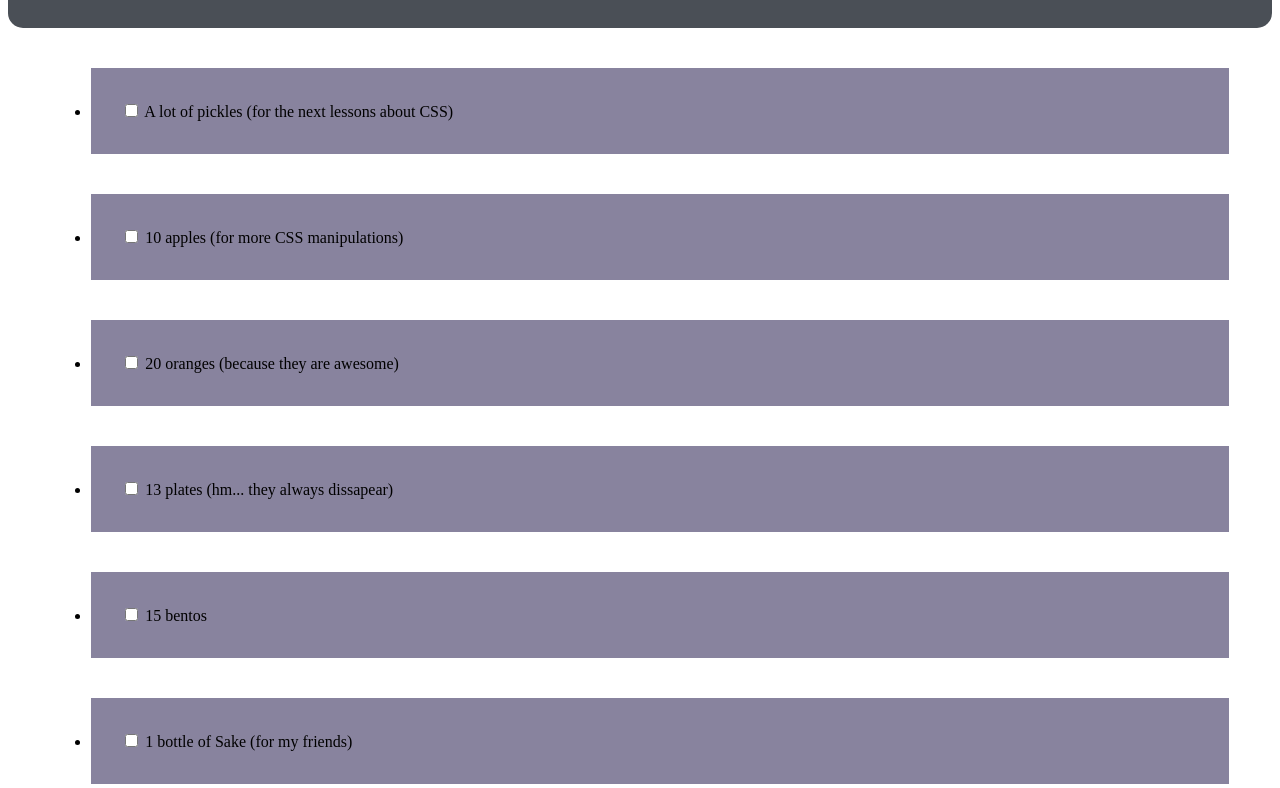
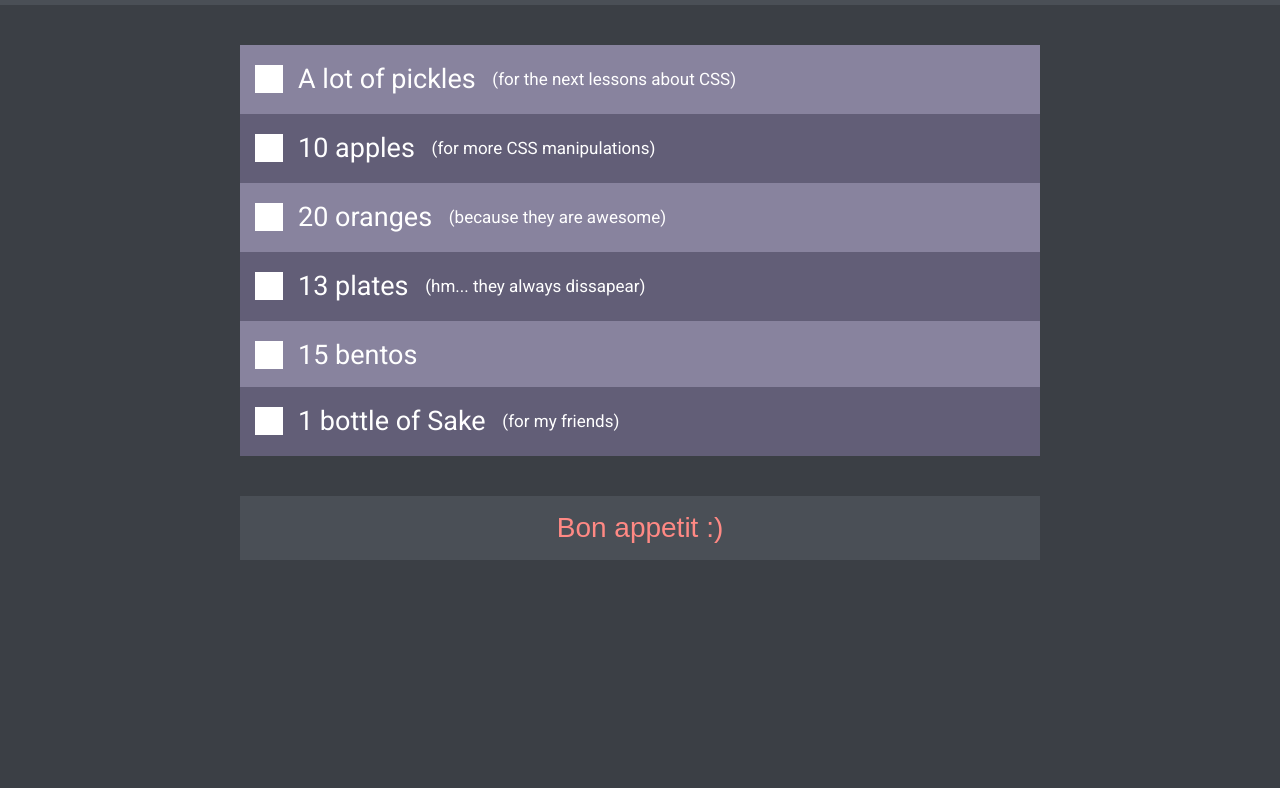
Before and after one commit to VladyslavKuriachyi/myhomework128, a plain HTML site: page CSSselector /index.html in a window 1280 px wide. Shown: the part 117-905 px from the top of the page. After the commit the page ends 800 px from the top, so only its background shows below. Drawn offline with Linux system fonts and the light colour scheme.

Commit message:
cssselector fixed my homework

```diff
--- /dev/null
+++ b/CSSbox_06/assets/css/style.scss
@@ -0,0 +1,9 @@
+*, *::before, *::after {
+    padding: 0;
+    margin: 0;
+    box-sizing: border-box;
+}
+
+body {
+    font-family: 'Courier New', Courier, monospace;
+}
--- /dev/null
+++ b/CSSselector /assets/css/style.scss
@@ -0,0 +1,145 @@
+$bg: #3B3F45;
+$grey-secondary: #4a4f56;
+$heading: #ff8984;
+$purple-regular: #88839e ;
+$purple-dark: #625E77;
+$purple-checked: #7A7593;
+$checked: #9B96AC;
+
+*, *::before, *::after {
+    padding: 0;
+    margin: 0;
+    box-sizing: border-box;
+}
+
+body {
+    font-family: 'Roboto', sans-serif;
+    font-size: 1.6875rem;
+    color: $heading;
+    background-color: $bg;
+}
+
+.container {
+    width: min(90%, 800px);
+    margin: 0 auto;
+}
+header {
+    padding: 23px 0;
+    background-color: $grey-secondary;
+    text-align: center;
+    h1 {
+        font-size: 2.25rem;
+        line-height: 2.625rem;
+        margin-bottom: 6px;
+    }
+    .subtittle {
+        font-size: 1.5rem;
+        line-height: 1.75rem;
+    }
+}
+
+main {
+    padding: 40px 0 100px;
+}
+
+.list{
+    list-style: none;
+    background-color: $purple-regular;
+    margin-bottom: 40px;
+    li:nth-child(even) {
+            background-color: $purple-dark;
+        }
+    }
+
+input[type="checkbox"] {
+    display: none;
+    +label {
+        display: inline-block;
+        width: 100%;
+        padding: 15px 15px 13px (15px+15px+28px);
+        position: relative;
+        font-size: 1.6875rem;
+        line-height: 2rem;
+        color: #fff;
+        border-top: 3px solid transparent;
+        border-bottom: 3px solid transparent;
+        transition: all .2s ease;
+        &:hover {
+            border-color: #fff;
+                  }
+        &:active {
+            background-color: $heading;
+        }
+        &::before {
+        content: '';
+        display: inline-block;
+        width: 28px;
+        height: 28px;
+        background-color: #fff;
+        position: absolute;
+        left: 15px;
+        top: 17px;
+
+    }
+    span {
+        position: relative;
+    }
+    small {
+        font-size: 1.0625rem;
+        position: relative;
+        top: -3px;
+        margin-left: 10px;
+        &::before {
+            content: '(';
+        }
+        &::after {
+            content: ')';
+        }
+    }
+}
+&:checked + label {
+    color: $checked;
+    background-color: $purple-checked;
+    span::after {
+        content: '';
+        display: inline-block;
+        height: 2px;
+        width: 100%;
+        position: absolute;
+        left: 0;
+        top: 16px;
+        background-color: $checked;
+    }
+    &::after  {
+        content: '';
+        position: absolute;
+        display: inline-block;
+        width: 16px;
+        height: 8px;
+        border-left: 4px solid $bg;
+        border-bottom: 4px solid $bg;
+        rotate: -45deg;
+        left: 21px;
+        top: 25px;
+    }
+}
+}
+
+.btn {
+    display: inline-block;
+    width: 100%;
+    text-align: center;
+    cursor: pointer;
+    color: $heading;
+    padding: 16px 0;
+    font-size: 1.75rem;
+    background-color: $grey-secondary;
+    border: none;
+    border-radius: 0;
+    transition: all .2s ease;
+    &:hover {
+        background-color: $heading;
+        color: $grey-secondary;
+    }
+
+}
--- a/CSSselector /index.html
+++ b/CSSselector /index.html
@@ -1,85 +1,117 @@
 <!DOCTYPE html>
 <html lang="en">
     <head>
-    <meta charset="UTF-8">
-    <meta name="viewport" content="width=device-width, initial-scale=1.0">
+        <meta charset="UTF-8" />
+        <meta name="viewport" content="width=device-width, initial-scale=1.0" />
         <title>Document</title>
-    <link rel="stylesheet" href="assets/style.css">
+        <link rel="preconnect" href="https://fonts.googleapis.com" />
+        <link rel="preconnect" href="https://fonts.gstatic.com" crossorigin />
+        <link
+            href="https://fonts.googleapis.com/css2?family=Roboto:wght@400;700&display=swap"
+            rel="stylesheet"
+        />
+        <link rel="stylesheet" href="assets/css/style.min.css" />
     </head>
     <body>
-    <div class="first1">
+        <header>
+            <div class="container">
                 <h1>CSS Dinner Shopping List</h1>
-        <p>Let’s go to the mall!</p>
+                <div class="subtittle">Let’s go to the mall!</div>
             </div>
+        </header>
+        <main>
             <div class="container">
-        <div>
-            <ul>
+                <form method="post" action="#">
+                    <ul class="list">
                         <li>
-            <input type="checkbox" id="agree">
-            <label for="agree">
-                <span>A lot of pickles</span>
-                <span>(for the next lessons about CSS)</span>
+                            <input
+                                type="checkbox"
+                                name="product[]"
+                                id="pickles"
+                            />
+                            <label for="pickles">
+                                <span
+                                    >A lot of pickles
+                                    <small
+                                        >for the next lessons about CSS</small
+                                    >
+                                </span>
+                            </label>
+                        </li>
+                        <li>
+                            <input
+                                type="checkbox"
+                                name="product[]"
+                                id="apples"
+                            />
+                            <label for="apples">
+                                <span
+                                    >10 apples
+                                    <small>for more CSS manipulations</small>
+                                </span>
+                            </label>
+                        </li>
+
+                        <li>
+                            <input
+                                type="checkbox"
+                                name="product[]"
+                                id="oranges"
+                            />
+                            <label for="oranges">
+                                <span
+                                    >20 oranges
+                                    <small>because they are awesome</small>
+                                </span>
+                            </label>
+                        </li>
+                        <li>
+                            <input
+                                type="checkbox"
+                                name="product[]"
+                                id="plates"
+                            />
+                            <label for="plates">
+                                <span
+                                    >13 plates
+                                    <small>hm... they always dissapear</small>
+                                </span>
+                            </label>
+                        </li>
+
+                        <li>
+                            <input
+                                type="checkbox"
+                                name="product[]"
+                                id="bentos"
+                            />
+                            <label for="bentos">
+                                <span>15 bentos</span>
+                            </label>
+                        </li>
+
+                        <li>
+                            <input
+                                type="checkbox"
+                                name="product[]"
+                                id="bottle"
+                            />
+                            <label for="bottle">
+                                <span
+                                    >1 bottle of Sake
+                                    <small>for my friends</small>
+                                </span>
                             </label>
                         </li>
                     </ul>
+
+                    <div class="btn-wrap">
+                        <button type="submit" class="btn">
+                            Bon appetit :)
+                        </button>
                     </div>
-        <div>
-            <ul>
-                <li>
-            <input type="checkbox" id="#">
-            <label for="agree">
-             <span>10 apples</span>
-             <span>(for more CSS manipulations)</span>
-            </label>
-        </li>
-        </ul>
+                </form>
             </div>
-        <div>
-            <ul>
-                <li>
-            <input type="checkbox" id="##">
-            <label for="agree">
-                <span>20 oranges</span>
-                <span>(because they are awesome)</span>
-            </label>
-        </li>
-        </ul>
-        </div>
-        <div>
-            <ul>
-                <li>
-            <input type="checkbox" id="###">
-            <label for="agree"></label>
-            <span>13 plates</span>
-            <span>(hm... they always dissapear)</span>
-        </li>
-        </ul>
-        </div>
-        <div>
-            <ul>
-                <li>
-            <input type="checkbox" id="####">
-            <label for="agree"></label>
-            <span>15 bentos</span>
-        </li>
-        </ul>
-        </div>
-        <div>
-            <ul>
-                <li>
-            <input type="checkbox" id="#####">
-            <label for="agree"></label>
-            <span>1 bottle of Sake</span>
-            <span>(for my friends)</span>
-        </li>
-        </ul>
-        </div>
-        <div class="button1">
-            <button type="button">Bon appetit</button>
-        </div>
-
-    </div>
-
-
+        </main>
     </body>
 </html>
```
Also changed, not shown: CSSbox_06/index.html (added, +42 -0 lines), CSSbox_06/assets/css/style.min.css (added), CSSbox_06/assets/images/Logo.png (added), CSSselector /assets/css/style.min.css (added), CSSselector /assets/style.css (deleted), 5 other files. Lines whose indentation alone changed are shown as unchanged.
